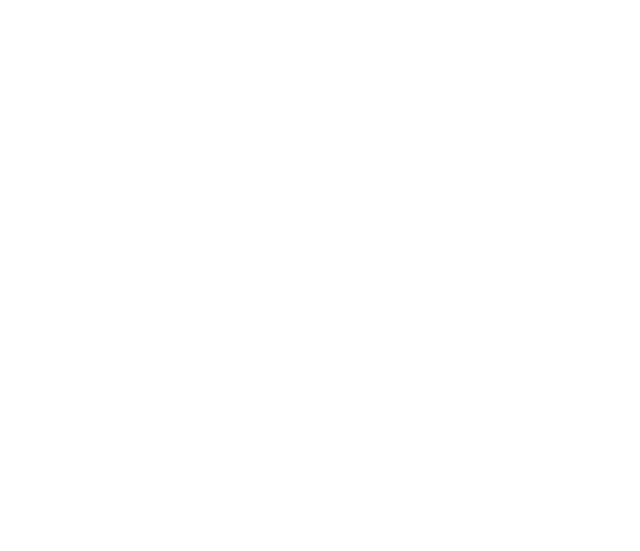
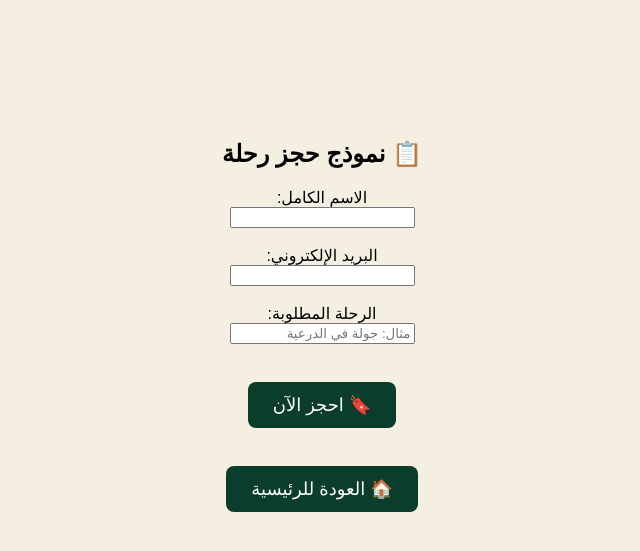
Before and after one commit to abodahim/saudidestination_complete, a Flask app: page /booking in a window 1280 px wide. Before the commit the part shown is empty. Shown: the top 551 px of the page, without its empty margins (318-958 px from the left). Run offline with Flask 3, Linux system fonts and the light colour scheme; some web fonts are replaced.

Commit message:
Update booking.html

````diff
--- a/templates/booking.html
+++ b/templates/booking.html
@@ -3,36 +3,36 @@
 <head>
   <meta charset="UTF-8">
   <title>نموذج الحجز - وجهة السعودية</title>
+  <meta name="viewport" content="width=device-width, initial-scale=1">
+  <link rel="stylesheet" href="{{ url_for('static', filename='style.css') }}">
+</head>
+<body>
 
-  <!-- إعداد لعرض
+  <div class="content">
+    <h2>📋 نموذج حجز رحلة</h2>
 
-بالطبع، إليك كود `booking` مشروحًا **سطرًا بسطر باللغة العربية** داخل ملف `main.py` لتفهم وظيفة كل جزء بوضوح:
+    <!-- ✅ عرض نموذج الحجز -->
+    <form method="POST">
+      <!-- 🧑 حقل اسم المستخدم -->
+      <label for="name">الاسم الكامل:</label><br>
+      <input type="text" id="name" name="name" required><br><br>
 
----
+      <!-- 📧 حقل البريد الإلكتروني -->
+      <label for="email">البريد الإلكتروني:</label><br>
+      <input type="email" id="email" name="email" required><br><br>
 
-### ✅ كود `booking` داخل `main.py` مع الشرح:
+      <!-- 🌍 حقل اسم الرحلة -->
+      <label for="trip">الرحلة المطلوبة:</label><br>
+      <input type="text" id="trip" name="trip" required placeholder="مثال: جولة في الدرعية"><br><br>
 
-```python
-@app.route('/booking', methods=['GET', 'POST'])  # هذا المسار يعالج طلبات GET (عرض النموذج) و POST (إرسال النموذج)
-def booking():
-    if request.method == 'POST':  # إذا كان المستخدم قد أرسل النموذج
-        # ===== استلام البيانات من النموذج =====
-        name = request.form['name']         # الاسم المُدخل من المستخدم
-        email = request.form['email']       # البريد الإلكتروني المُدخل
-        trip = request.form['trip']         # اسم الرحلة التي تم اختيارها
+      <!-- زر الإرسال -->
+      <button type="submit" class="btn">🔖 احجز الآن</button>
+    </form>
 
-        # ===== ربط بقاعدة البيانات bookings.db =====
-        conn = sqlite3.connect('bookings.db')  # فتح اتصال بقاعدة البيانات
-        cursor = conn.cursor()                # إنشاء مؤشر للتعامل مع قاعدة البيانات
+    <!-- رابط للعودة إلى الصفحة الرئيسية -->
+    <br>
+    <a href="/" class="btn">🏠 العودة للرئيسية</a>
+  </div>
 
-        # ===== تنفيذ أمر إدخال بيانات الحجز في جدول bookings =====
-        cursor.execute('INSERT INTO bookings (name, email, trip) VALUES (?, ?, ?)', (name, email, trip))
-
-        conn.commit()  # حفظ التغييرات في قاعدة البيانات
-        conn.close()   # إغلاق الاتصال بقاعدة البيانات
-
-        # ===== عرض رسالة تأكيد =====
-        return f"<h3>تم الحجز بنجاح! شكراً {name}</h3><a href='/'>العودة للرئيسية</a>"
-
-    # إذا كانت طريقة الطلب GET، نعرض نموذج الحجز
-    return render_template('booking.html')
+</body>
+</html>
````
